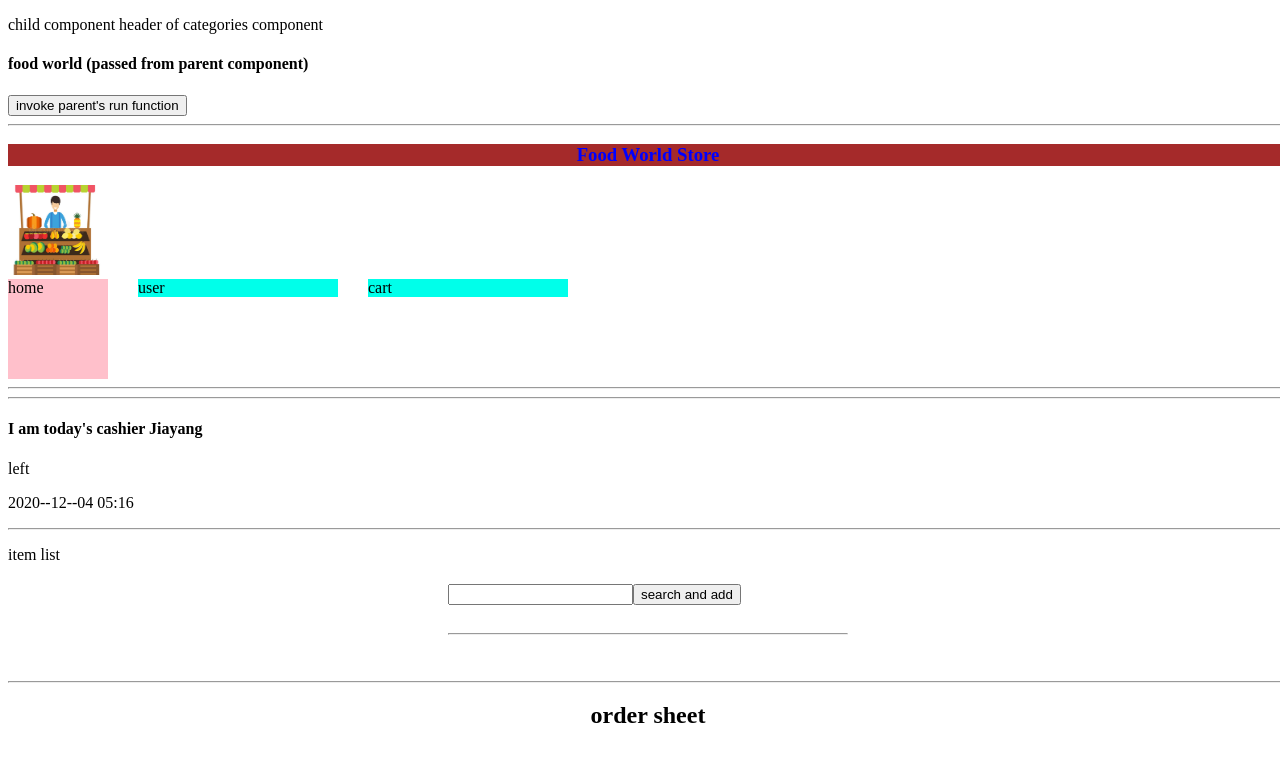
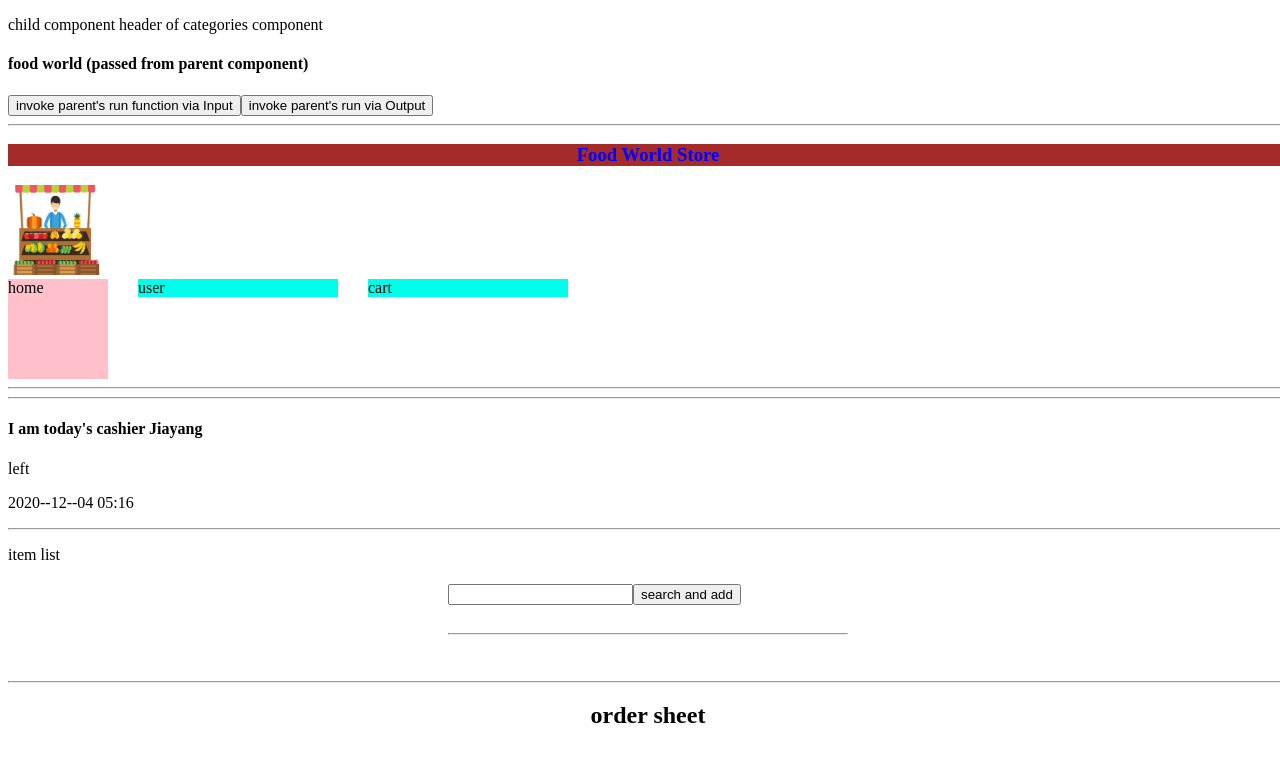
Before and after one commit to JiayangZhou/veg-store, an Angular app: page / in a window 1280 px wide. Shown: the top 767 px of the page. Built offline with nearby package versions, Linux system fonts and the light colour scheme.

Commit message:
Child component talking with parent via Output and EventEmitter

```diff
--- a/src/app/components/categories/categories.component.html
+++ b/src/app/components/categories/categories.component.html
@@ -1,4 +1,4 @@
-<app-header [title] = 'title' [run] = 'run' [category] = 'this'></app-header>
+<app-header [title] = 'title' [run] = 'run' [category] = 'this' (outer1) = 'parentRun()'></app-header>
 <br>
 <hr>
 <h3 [ngStyle]="{'color': attr}">Food World Store</h3>
--- a/src/app/components/categories/categories.component.ts
+++ b/src/app/components/categories/categories.component.ts
@@ -48,4 +48,8 @@ export class CategoriesComponent implements OnInit {
   run() : void{
     console.log("this is run function from categories");
   }
+
+  parentRun() : void{
+    console.log("parent is running from child");
+  }
 }
--- a/src/app/components/header/header.component.html
+++ b/src/app/components/header/header.component.html
@@ -1,4 +1,6 @@
 <p>child component header of categories component</p>
 <h4>{{title}} (passed from parent component)</h4>
 
-<button (click) = "getParentRun()">invoke parent's run function</button>
+<button (click) = "getParentRun()">invoke parent's run function via Input</button>
+
+<button (click) = "invokeParentRun()">invoke parent's run via Output</button>
--- a/src/app/components/header/header.component.ts
+++ b/src/app/components/header/header.component.ts
@@ -1,4 +1,4 @@
-import { Component, OnInit, Input } from '@angular/core';
+import { Component, OnInit, Input, Output, EventEmitter } from '@angular/core';
 
 @Component({
   selector: 'app-header',
@@ -13,6 +13,8 @@ export class HeaderComponent implements OnInit {
 
   @Input() category : any; // passed the whole parent component
 
+  @Output() private outer1 = new EventEmitter();
+
   constructor() { }
 
   ngOnInit(): void {
@@ -24,4 +26,9 @@ export class HeaderComponent implements OnInit {
     this.category.run();
   }
 
+  invokeParentRun() : void{
+    console.log("executed");
+    this.outer1.emit("child data");
+  }
+
 }
```
